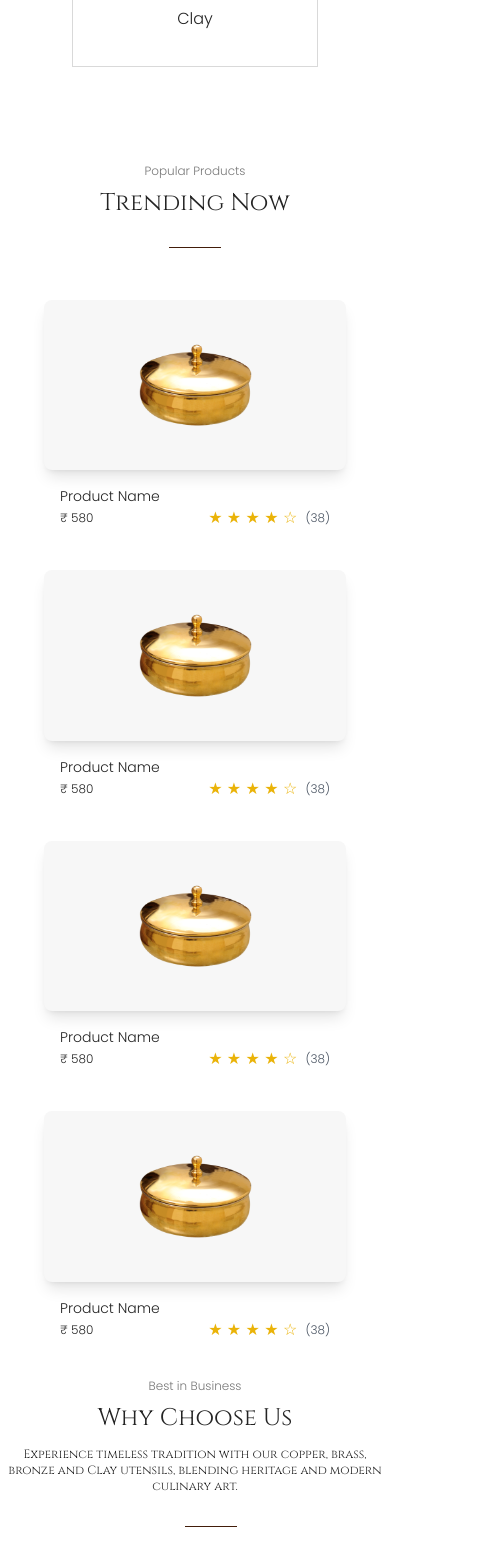
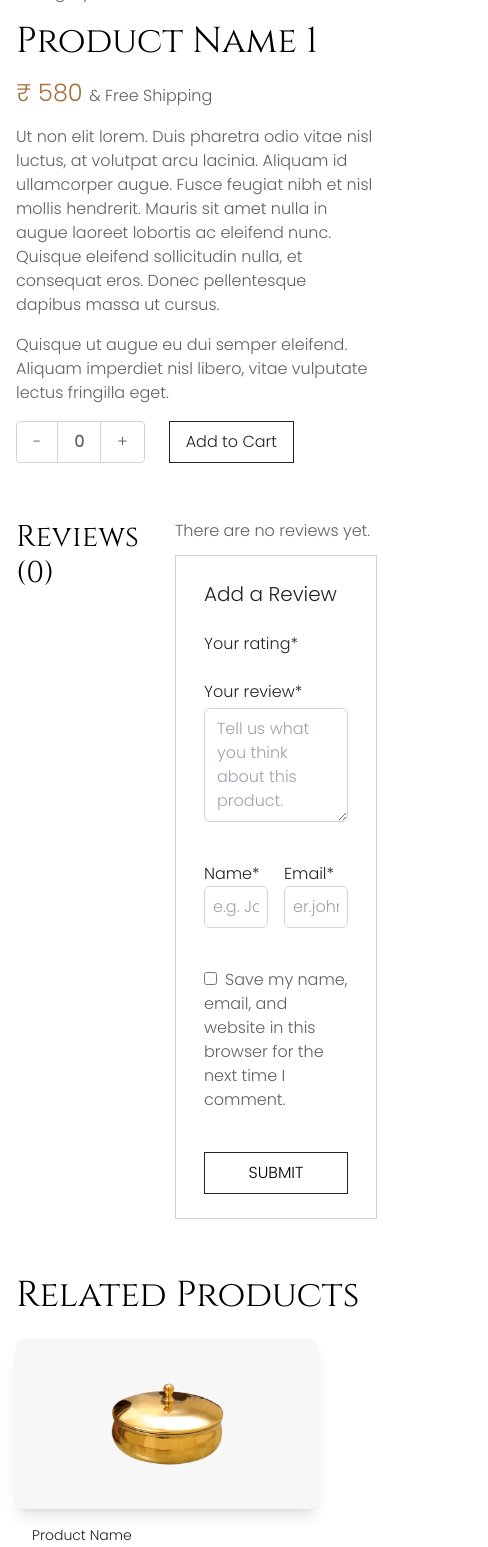
Before and after one commit to ag4500/Dhatu, a React (Create React App) app: page / in a window 390 px wide. Shown: the part 844-2391 px from the top of the page, 488 px wide, since content can reach past the window. Built offline with nearby package versions, Linux system fonts and the light colour scheme.

Commit message:
added product page

```diff
--- a/src/App.tsx
+++ b/src/App.tsx
@@ -1,12 +1,14 @@
 import React from "react";
 import DhaatuWebsite from "./landingPage";
 import Navbar from "./navbar";
+import ProductPage from "./productPage";
 
 export default function App() {
   return (
     <div>
         <Navbar/>
-        <DhaatuWebsite/>
+        {/* <DhaatuWebsite/> */}
+        <ProductPage/>
     </div>
   );
 }
--- /dev/null
+++ b/src/Reviews.jsx
@@ -0,0 +1,43 @@
+import React from 'react'
+
+function Reviews() {
+    return (
+        <div className='my-14 flex  gap-9'>
+            <span className='w-full md:max-w-44 font-cinzel text-3xl'>Reviews (0)</span>
+            <div className='w-full'>
+                <p className='text-base	font-poppins text-[#606060] mb-3'>There are no reviews yet.</p>
+                <div className=" px-7 py-6 border border-gray-300   gap-6 flex flex-col">
+                    <h5 className='text-xl text-[#242424] font-poppins font-normal'>Add a Review</h5>
+                    <p className='text-base text-[#242424] font-poppins font-normal'>Your rating*</p>
+                    <div>
+                        <p className='text-base text-[#242424] font-poppins font-normal'>Your review*</p>
+                        <textarea className="mt-1 block w-full border border-zinc-300 rounded-md text-base text-[#242424] font-poppins font-normal py-2 px-3" rows="4" placeholder="Tell us what you think about this product."></textarea>
+
+                    </div>
+                    <div className='flex gap-4'>
+                        <label className="block mt-4 w-full">
+                            <span className="text-base text-[#242424]">Name*</span>
+                            <input type="text" className="p-2 text-base block w-full border border-zinc-300 rounded-md" placeholder="e.g. John Diego" />
+                        </label>
+                        <label className="block mt-4 w-full">
+                            <span className="text-base text-[#242424]">Email*</span>
+                            <input type="email" className="p-2 text-base block w-full border border-zinc-300 rounded-md" placeholder="er.john@abc.com" />
+                        </label>
+                    </div>
+                    <div className="mt-4">
+                        <input type="checkbox" id="save-name" />
+                        <label htmlFor="save-name" className="ml-2 text-[#606060] text-base">
+                            Save my name, email, and website in this browser for the next time I comment.
+                        </label>
+                    </div>
+                    <button type="submit" className="mt-4 bg-primary text-primary-foreground hover:bg-primary/80 p-2  border border-[#242424] w-36">
+                        SUBMIT
+                    </button>
+                </div>
+
+            </div>
+        </div>
+    )
+}
+
+export default Reviews
--- /dev/null
+++ b/src/breadcrumb.jsx
@@ -0,0 +1,41 @@
+import React from 'react';
+
+const Breadcrumb = () => {
+    return (
+        <nav className="flex flex-wrap  font-poppins text-base text-[#606060]" aria-label="Breadcrumb">
+            <ol className="list-none p-0 inline-flex">
+                <li className="flex items-center">
+                    <a href="/" className="text-gray-600 hover:text-gray-900">Home</a>
+                    <svg
+                        className="w-3 h-3 mx-2 text-gray-400"
+                        fill="none"
+                        stroke="currentColor"
+                        viewBox="0 0 24 24"
+                        xmlns="http://www.w3.org/2000/svg"
+                    >
+                        <path strokeLinecap="round" strokeLinejoin="round" strokeWidth="2" d="M9 19l7-7-7-7" />
+                    </svg>
+
+                </li>
+                <li className="flex items-center">
+                    <a href="/category" className="text-gray-600 hover:text-gray-900">Category</a>
+                    <svg
+                        className="w-3 h-3 mx-2 text-gray-400"
+                        fill="none"
+                        stroke="currentColor"
+                        viewBox="0 0 24 24"
+                        xmlns="http://www.w3.org/2000/svg"
+                    >
+                        <path strokeLinecap="round" strokeLinejoin="round" strokeWidth="2" d="M9 19l7-7-7-7" />
+                    </svg>
+
+                </li>
+                <li className="flex items-center">
+                    <span className="text-gray-500">Product Name</span>
+                </li>
+            </ol>
+        </nav>
+    );
+};
+
+export default Breadcrumb;
--- /dev/null
+++ b/src/counter.jsx
@@ -0,0 +1,30 @@
+import React, { useState } from 'react';
+
+const CounterButton = () => {
+  const [count, setCount] = useState(0);
+
+  const increaseCount = () => setCount(count + 1);
+  const decreaseCount = () => setCount(count > 0 ? count - 1 : 0);
+
+  return (
+    <div className="inline-flex items-center border border-gray-300 rounded">
+      <button
+        onClick={decreaseCount}
+        className="px-4 py-2 text-[#606060] hover:bg-gray-200 focus:outline-none"
+      >
+        -
+      </button>
+      <span className="px-4 py-2 border-l border-r border-gray-300 text-[#606060] font-semibold">
+        {count}
+      </span>
+      <button
+        onClick={increaseCount}
+        className="px-4 py-2 text-[#606060] hover:bg-gray-200 focus:outline-none"
+      >
+        +
+      </button>
+    </div>
+  );
+};
+
+export default CounterButton;
--- a/src/landingPage.jsx
+++ b/src/landingPage.jsx
@@ -21,14 +21,14 @@ const HeroSection = () => {
             src={require('./Group_1.png')} // Replace with your image URL
             alt="Hero"
             className="w-full h-[210px] sm:h-[572px] object-cover"
-            style={{ maxHeight: '572px'}}
+            style={{ maxHeight: '572px' }}
         />
 
         {/* Overlay Text */}
         <div className="opacity-100 text-[#242424] px-4 sm:px-[103px] absolute top-0 left-0 w-full h-full flex flex-col justify-center items-start">
             <div
                 className="w-full"
-                style={{ gap: '0px' ,maxWidth:"453px",maxHeight:"136px"}}
+                style={{ gap: '0px', maxWidth: "453px", maxHeight: "136px" }}
             >
 
                 <h1 className="font-cinzel font-normal text-left mb-4 text-base sm:text-[48px] sm:leading-[68px] sm:font-cinzel">
@@ -85,23 +85,17 @@ const MetalButtons = () => {
 
         <div className='flex flex-wrap flex-col items-center justify-center'>
             <div
-                className="border-t border-[#421D0A] my-7 sm:w-[51.5px]"
+                className="border-t border-[#421D0A] my-sm-7 my-4 w-[51.5px]"
                 style={{
                     // width: '51.5px',
                     height: '0px',
                     gap: '0px',
                 }}
             />
-            <div className='flex flex-wrap gap-9 justify-center'>  {metalName.map((i, idx) =>
+            <div className='flex flex-wrap gap-2 gap-sm-9 px-2 justify-center'>  {metalName.map((i, idx) =>
                 <button
                     key={idx}
-                    className="border border-[#D9D9D9] w-[246px] h-24 sm:p-[22px_20px]"
-                    style={{
-                        // width: '246px',
-                        // height: '104px',
-                        // padding: '22px 86px',
-                        gap: '10px',
-                    }}
+                    className="border border-[#D9D9D9] w-sm-[246px] h-sm-24 px-2 py-2 py-sm-0 px-sm-0 sm:p-[22px_20px]"
                 >
                     {i}
                 </button>)}</div>
@@ -118,7 +112,7 @@ const priceClasses = 'text-xl font-bold text-primary'
 const ratingClasses = 'text-yellow-500'
 const reviewClasses = 'text-muted-foreground'
 
-const ProductCard = () => {
+export const ProductCard = () => {
     return (
         <div className="max-w-sm relative group">
             <div className="rounded-lg shadow-lg overflow-hidden bg-[#F7F7F7] sm:h-[413px] flex items-center justify-center">
@@ -162,13 +156,13 @@ const ProductCard = () => {
 };
 
 const TrendingProducts = () => {
-    return <div className="mt-24 text-[#242424]">
+    return <div className="sm:mt-24 mt-16 text-[#242424]">
         <p className='text-[#787878] font-poppins text-xs mb-2 sm:mb-auto sm:text-[16px] font-normal sm:leading-[60px] text-center'>Popular Products</p>
         <p className="font-cinzel text-2xl sm:text-[38px] font-normal sm:leading-[60px] text-center">
             Trending Now
         </p>
 
-        <div className='flex flex-wrap flex-col mx-2 sm:mx-20 gap-6 items-center'>
+        <div className='flex flex-wrap flex-col mx-2 sm:mx-20 gap-sm-6 gap-1 items-center'>
             <div
                 className="border-t border-[#421D0A] my-7"
                 style={{
@@ -185,7 +179,7 @@ const TrendingProducts = () => {
 
 const WhyChooseUs = () => {
     let type = [{ image: "HandHeart.png", title: "Handcrafted", des: "Each piece is meticulously handcrafted, showcasing the artistry and dedication of our skilled artisans." }, { image: "Infinity.png", title: "Timeless", des: "Discover the timeless elegance of our utensils, designed to be cherished for generations." }, { image: "SealCheck.png", title: "Authentic", des: "Experience the authentic charm of traditional craftsmanship with our genuine brass, copper, bronze, and clay utensils." }, { image: "FlowerTulip.png", title: "Sustainable", des: "Embrace sustainability with our eco-friendly utensils, crafted from natural and durable materials." }]
-    return <div className="mt-5 sm:mt-24 text-[#242424]">
+    return <div className="mt-12 sm:mt-24 text-[#242424]">
         <p className='text-[#787878] font-poppins text-xs mb-2 sm:mb-auto sm:text-[16px] font-normal sm:leading-[60px] text-center'>Best in Business  </p>
         <p className="font-cinzel text-2xl sm:text-[38px] font-normal sm:leading-[60px] text-center">
             Why Choose Us
@@ -193,14 +187,14 @@ const WhyChooseUs = () => {
         <div className="flex flex-wrap justify-center items-center my-3 sm:my-7">
 
             <div
-                className="max-w-full h-[40px] sm:h-[60px] md:h-[70px] lg:h-[80px] xl:h-[80px] text-center"
+                className="max-w-full h-sm-[40px] sm:h-[60px] md:h-[70px] lg:h-[80px] xl:h-[80px] text-center"
                 style={{
                     width: '100%', // Use 100% to be responsive and fill the parent container
                     maxWidth: '1141px', // Set maximum width to 1141px
                 }}
             >
 
-                <p className="font-cinzel text-xs sm:text-[24px] font-normal sm:leading-[40px] text-center text-[#242424]">
+                <p className="font-cinzel text-[18px] font-normal sm:leading-[40px] text-center text-[#242424]">
                     Experience timeless tradition with our copper, brass, bronze and Clay utensils, blending heritage and modern culinary art.
                 </p>
             </div>
@@ -214,7 +208,7 @@ const WhyChooseUs = () => {
                     gap: '0px',
                 }}
             />
-            <div className='flex flex-wrap gap-10 justify-center w-full pb-[50px] mx-4 sm:m-[unset]'>
+            <div className='flex flex-wrap gap-10 justify-center w-full pb-[50px] mx-sm-4 px-2 px-sm-0 sm:m-[unset]'>
                 {type.map((i, idx) =>
                     <div key={idx} className="gap-10 sm:w-[100%] md:w-[400px] lg:w-[287px] "
                         style={{
@@ -226,11 +220,10 @@ const WhyChooseUs = () => {
                         </div>
                         <div className='py-4'>
                             <p className="sm:text-left text-center font-cinzel text-[14px] sm:text-[24px] font-normal sm:leading-[40px]  text-[#242424]">
-
                                 {i.title}</p>
                         </div>
                         <div className=''>
-                            <p className="font-poppins capitalize text-[14px] sm:text-[16px] font-normal sm:leading-[28px] text-left text-[#242424]">
+                            <p className="font-poppins capitalize text-[14px] sm:text-[16px] font-normal sm:leading-[28px] sm:text-left text-center text-[#242424]">
                                 {i.des}</p>
                         </div>
                     </div>
@@ -243,9 +236,9 @@ const WhyChooseUs = () => {
     </div>
 }
 
-const Footer = () => {
+export const Footer = () => {
     let footer = [{ name: "About Us", val: ["Home", "About", "Contact"] }, { name: "Shop", val: ["Cookware", "Drinkware", "Serveware", "Gifting"] }, { name: "Contact", val: ["contact@dhaatu.com", "826-955-0232"] }, { name: "Address", val: ["T2-A, 605, Sagar lake view homes, Bhopal,    India "] }]
-    return <div className="mt-5 sm:mt-24 text-[#242424]  bg-[#faf5f1]  border-[#E1DCD8] py-11" style={{ borderWidth: '1px' }}>
+    return <div className="mt-12 sm:mt-24 text-[#242424]  bg-[#faf5f1]  border-[#E1DCD8] py-11" style={{ borderWidth: '1px' }}>
 
         <div className='flex flex-wrap flex-col items-center justify-between'>
 
--- a/src/navbar.jsx
+++ b/src/navbar.jsx
@@ -32,7 +32,7 @@ const Navbar = () => {
           <img
             src={require('./Dhaatu.png')}
             alt="Logo"
-            className="h-8 w-auto"
+            className="h-sm-8 h-5 w-auto"
           />
         </div>
 
--- /dev/null
+++ b/src/productPage.jsx
@@ -0,0 +1,69 @@
+import React from 'react'
+import { FaEye, FaShoppingCart } from 'react-icons/fa';
+import { MdOutlineRemoveRedEye } from "react-icons/md";
+import Breadcrumb from './breadcrumb';
+import Counter from './counter';
+import CounterButton from './counter';
+import Reviews from './Reviews';
+import { Footer, ProductCard } from './landingPage';
+
+function ProductPage() {
+    return (
+        <div>
+            <div className='px-4 sm:px-6 lg:px-8 py-9'>
+                <div className="flex flex-wrap gap-6 h-full">
+                    <div className="flex flex-wrap gap-2 flex-col">{Array.from({ length: 4 }).map((_, idx) => <div key={idx} className="rounded-lg shadow-lg overflow-hidden bg-[#F7F7F7] sm:h-28 w-28 flex items-center justify-center h-full">
+                        <img
+                            className="w-[50%] sm:w-full sm:max-h-full object-contain m-9 sm-mx-9"
+                            src={require('./bigOne.png')}
+                            alt="Product Image"
+                        />
+                    </div>)}</div>
+                    <div className="max-w-screen-md relative group">
+                        <div className="rounded-lg shadow-lg overflow-hidden bg-[#F7F7F7] flex items-center justify-center h-full">
+                            {/* sm:h-[413px]  */}
+                            <img
+                                className="w-[50%] sm:w-full sm:max-h-full object-contain m-9 sm-mx-9"
+                                src={require('./bigOne.png')}
+                                alt="Product Image"
+                            />
+
+                        </div>
+
+                    </div>
+                    <div className="lg:max-w-[550px] sm:max-w-36 flex gap-4 flex-col">
+                        <Breadcrumb />
+                        <p className='font-poppins text-base text-[#606060]'>Category</p>
+                        <h3 className='text-4xl font-normal	font-cinzel'>Product Name 1</h3>
+                        <p className='text-2xl	font-medium text-[#A86E3B]'>₹ 580 <span className='text-base font-light text-[#606060]'>& Free Shipping</span></p>
+                        <p className='text-base text-[#606060]'>Ut non elit lorem. Duis pharetra odio vitae nisl luctus, at volutpat arcu lacinia. Aliquam id ullamcorper augue. Fusce feugiat nibh et nisl mollis hendrerit. Mauris sit amet nulla in augue laoreet lobortis ac eleifend nunc. Quisque eleifend sollicitudin nulla, et consequat eros. Donec pellentesque dapibus massa ut cursus.</p>
+                        <p className='text-base text-[#606060]'>Quisque ut augue eu dui semper eleifend. Aliquam imperdiet nisl libero, vitae vulputate lectus fringilla eget.</p>
+                        <div className='flex gap-6 font-poppins'>
+
+                            <CounterButton />
+                            <button className="text-base  border border-[#242424] text-[#242424] font-normal py-2 px-4  hover:text-white transition duration-300">
+                                Add to Cart
+                            </button>
+                        </div>
+
+                    </div>
+                </div>
+                {/* Review Section */}
+                <div>
+                    <Reviews />
+                </div>
+                {/* Related Products */}
+                <div>
+                    <h5 className='text-4xl	font-cinzel'>Related Products</h5>
+                    <div className='flex flex-wrap gap-6 my-6'>
+                        {Array.from({ length: 4 }).map((i) => <ProductCard />)} </div>
+                </div>
+
+            </div>
+            <Footer />
+        </div>
+
+    )
+}
+
+export default ProductPage
```
Also changed, not shown: src/bigOne.png (added). Lines whose indentation alone changed are shown as unchanged.
